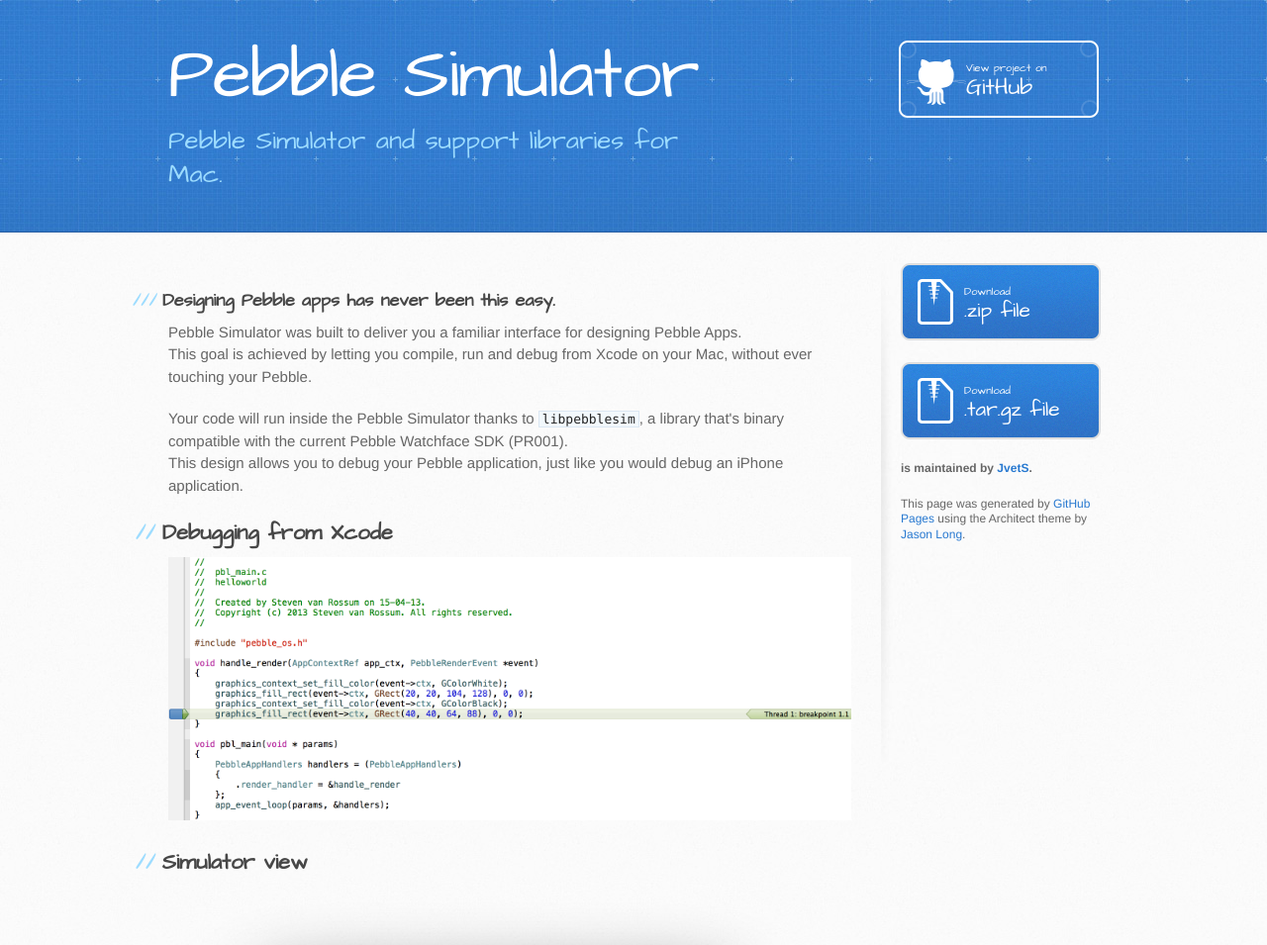
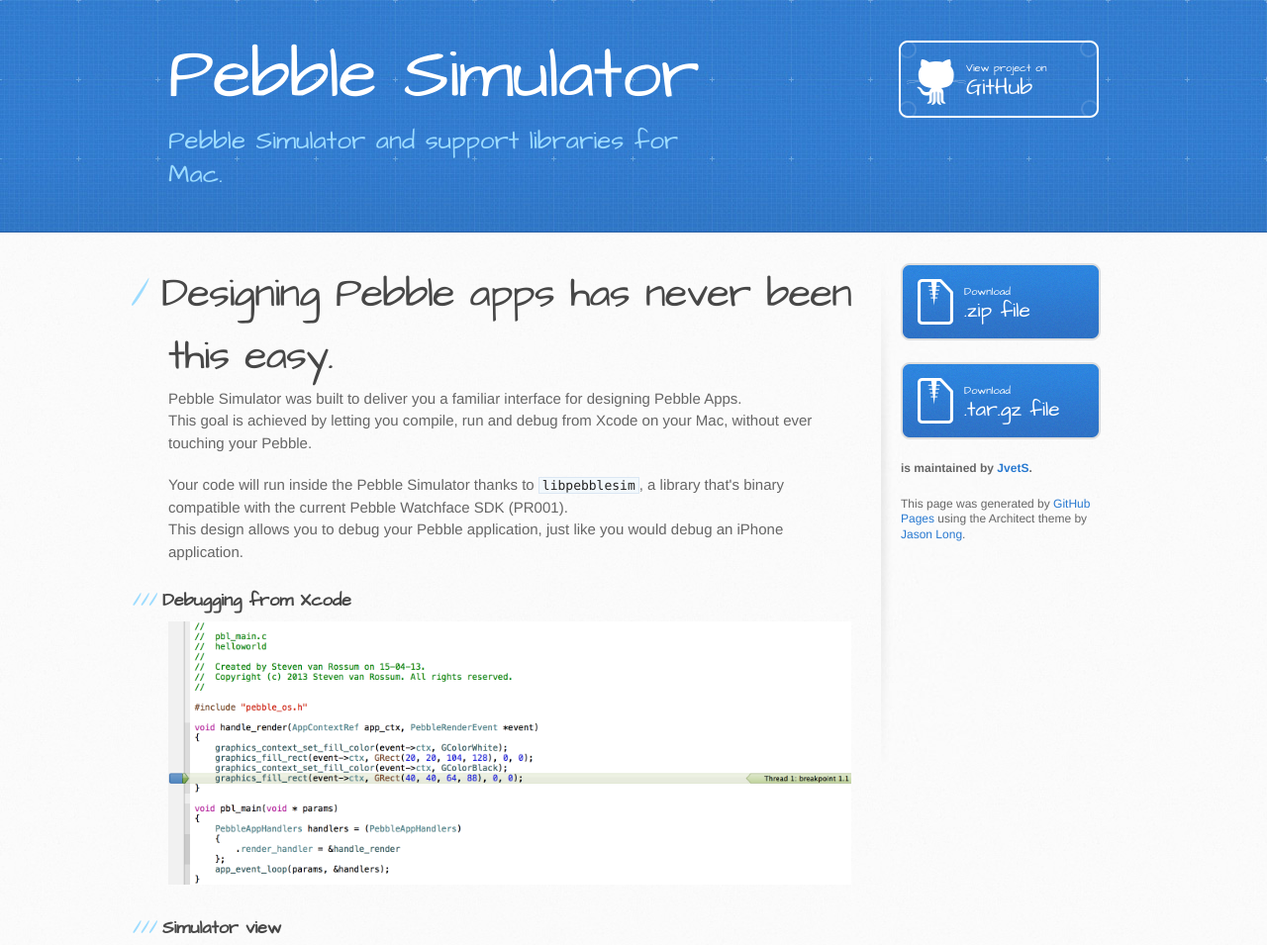
Before and after one commit to sjvanrossum/PebbleSimulator, a plain HTML site: page index.html in a window 1280 px wide. Shown: the top 955 px of the page at 99% size. Drawn offline with Linux system fonts and the light colour scheme.

Commit message:
Changed headers.

```diff
--- a/index.html
+++ b/index.html
@@ -28,7 +28,7 @@
     <div id="content-wrapper">
       <div class="inner clearfix">
         <section id="main-content">
-          <h3>Designing Pebble apps has never been this easy.</h3>
+          <h1>Designing Pebble apps has never been this easy.</h1>
 
 <p>Pebble Simulator was built to deliver you a familiar interface for designing Pebble Apps.<br>
 This goal is achieved by letting you compile, run and debug from Xcode on your Mac, without ever touching your Pebble.</p>
@@ -36,13 +36,13 @@
 <p>Your code will run inside the Pebble Simulator thanks to <code>libpebblesim</code>, a library that's binary compatible with the current Pebble Watchface SDK (PR001).<br>
 This design allows you to debug your Pebble application, just like you would debug an iPhone application.</p>
 
-<h2>Debugging from Xcode</h2>
+<h3>Debugging from Xcode</h3>
 
-<p><img src="images/debugger.png" alt="Debugger" style="width: 880; height: 338;"></p>
+<p><img src="images/debugger.png" alt="Debugger" style="width: 880px;"></p>
 
-<h2>Simulator view</h2>
+<h3>Simulator view</h3>
 
-<p><img src="images/simulator.png" alt="Simulator" style="width: 330; height: 304;"></p>
+<p><img src="images/simulator.png" alt="Simulator" style="width: 330px;"></p>
         </section>
 
         <aside id="sidebar">
```
